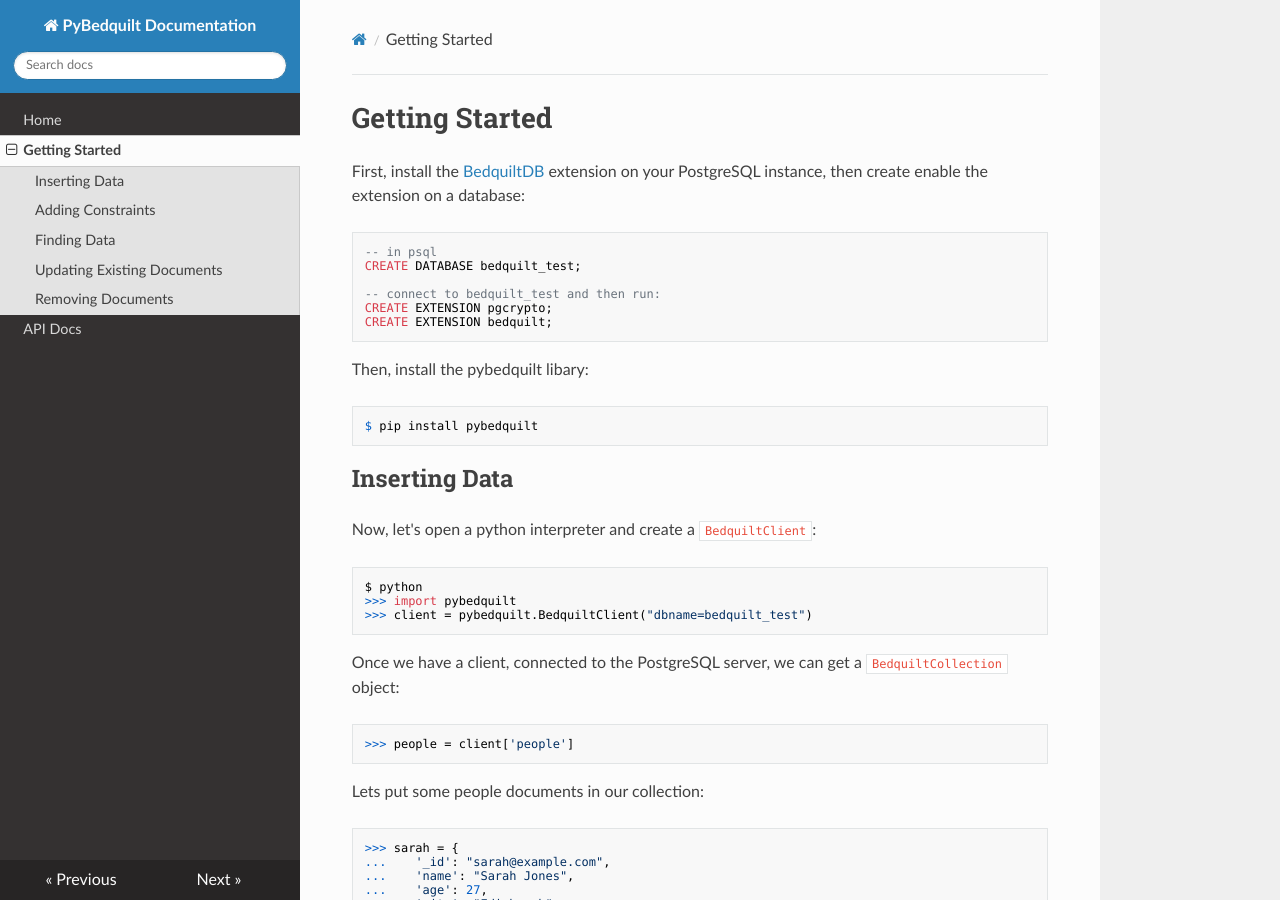
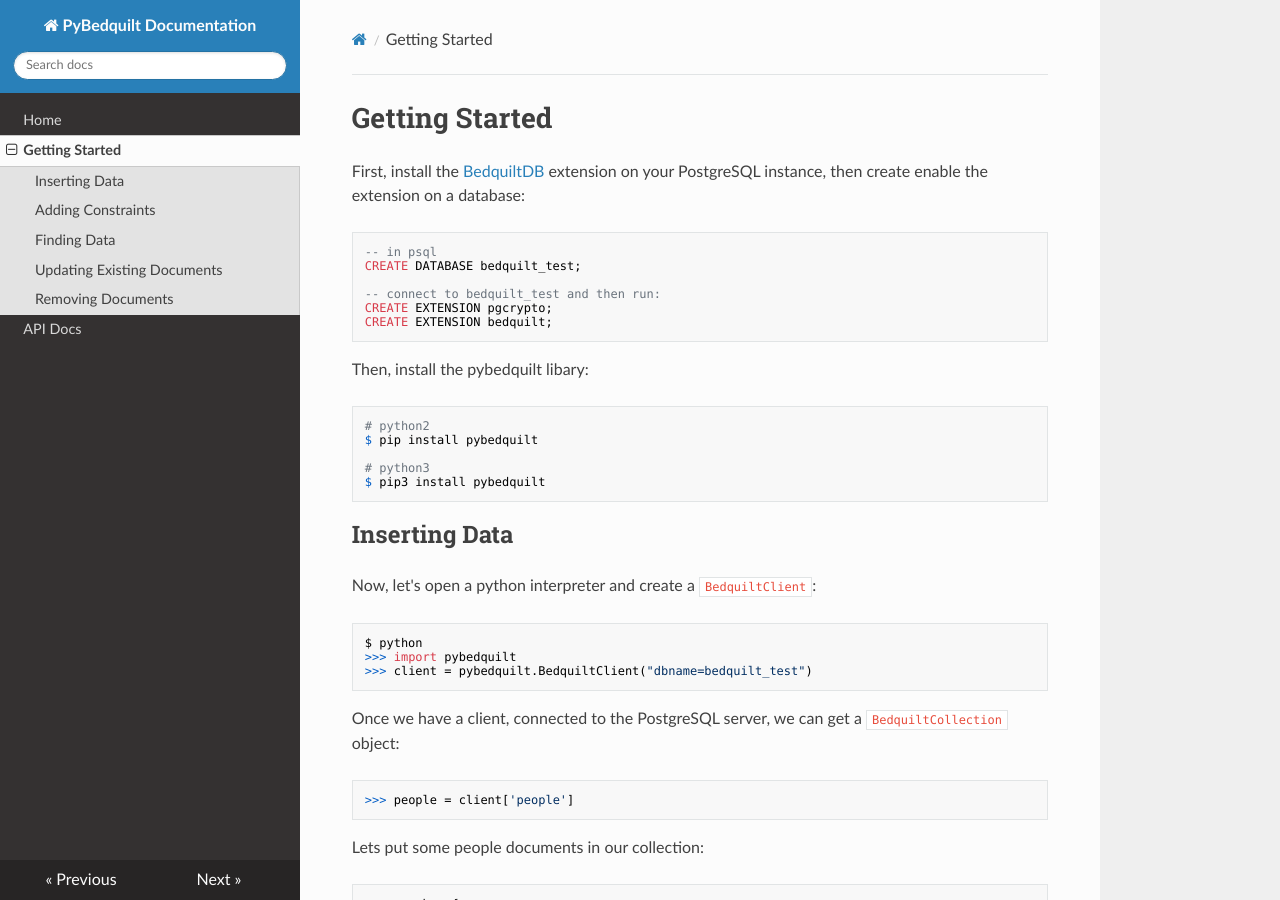
Before and after one commit to BedquiltDB/pybedquilt, an MkDocs documentation site: the page built from docs/getting_started.md, in a window 1280 px wide and 900 px high. Built offline with MkDocs 1.6.1, drawn with Linux system fonts in a browser that asks for light colours; nearby versions of some CDN libraries; old or Windows-style settings are respelled for this version of MkDocs.

Commit message:
Add python3 line to docs

````diff
--- a/docs/getting_started.md
+++ b/docs/getting_started.md
@@ -13,7 +13,11 @@
 
 Then, install the pybedquilt libary:
 ```
+# python2
 $ pip install pybedquilt
+
+# python3
+$ pip3 install pybedquilt
 ```
 
 
````
